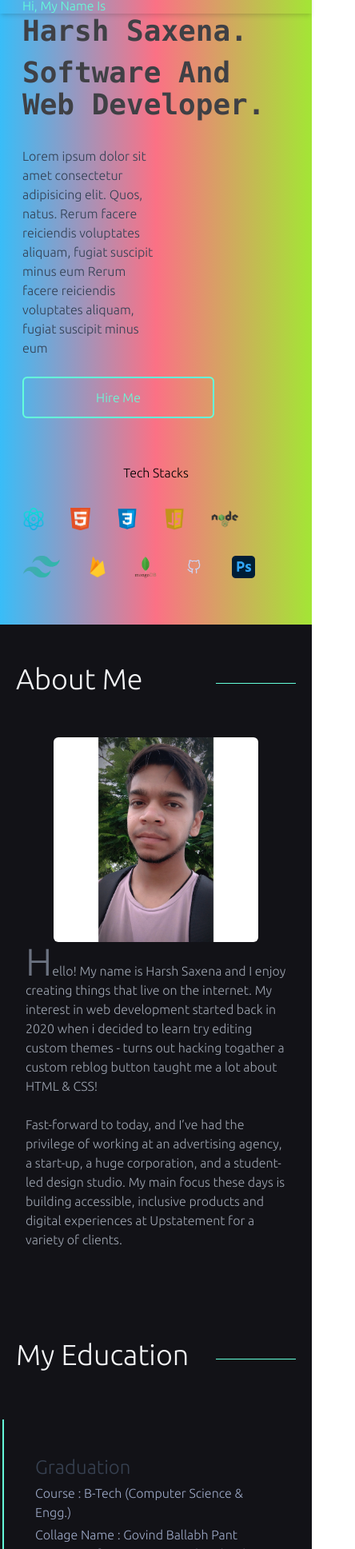
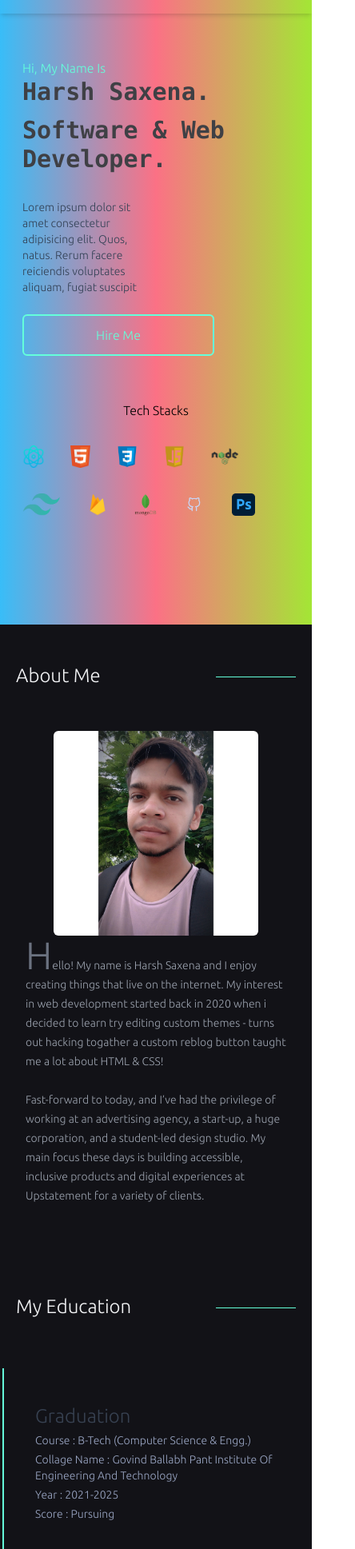
Before and after one commit to Harshsaxenajii/newPortfolio, a React (Create React App) app: page / in a window 390 px wide. Shown: the part 63-2000 px from the top of the page at 80% size, 444 px wide, since content can reach past the window. Built offline with nearby package versions, Linux system fonts and the light colour scheme.

Commit message:
lazy response and notFound

```diff
--- a/src/App.js
+++ b/src/App.js
@@ -1,23 +1,32 @@
 import React from "react";
-import Navbar from "./Components/Navbar";
-import MyJourney from "./Components/MyJourney";
-import Banner from "./Components/Banner";
-import Education from "./Components/Education";
-import About from "./Components/About";
-import Footer from "./Components/Footer";
-import { BrowserRouter } from "react-router-dom";
-import Work from "./Components/Work";
+
+import { BrowserRouter, Routes } from "react-router-dom";
+import { Route } from "react-router-dom";
+import PleaseWait from "./Components/PleaseWait";
+const LazyIndex = React.lazy(() => import("./Components/Index"));
+const NotFound = React.lazy(() => import("./Components/PageNotFound"));
 
 function App() {
   return (
     <BrowserRouter>
-      <Navbar />
-      <Banner />
-      <About />
-      <Education />
-      <MyJourney />
-      <Work/>
-      <Footer />
+      <Routes>
+        <Route
+          path="/"
+          element={
+            <React.Suspense fallback={<PleaseWait />}>
+              <LazyIndex />
+            </React.Suspense>
+          }
+        />
+        <Route
+          path="*"
+          element={
+            <React.Suspense fallback={<PleaseWait />}>
+              <NotFound />
+            </React.Suspense>
+          }
+        />
+      </Routes>
     </BrowserRouter>
   );
 }
--- a/src/Components/About.jsx
+++ b/src/Components/About.jsx
@@ -15,7 +15,7 @@ function About() {
         viewport={{ once: true }}
       >
         <div className="flex flex-col justify-center items-center ">
-          <div className="heading text-4xl  text-gray-100">About Me</div>
+          <div className="heading text-2xl md:text-4xl  text-gray-100">About Me</div>
         </div>
       </motion.div>
       <div className="flex justify-center items-center  md:w-7/12 p-8 md:p-12">
@@ -23,7 +23,7 @@ function About() {
           <Div className="flex flex-col gap-6 order-last md:-order-last">
             <div>
               <span className="text-5xl text-gray-500">H</span>
-              <span className="text-gray-400">
+              <span className="text-sm md:text-base text-gray-400">
                 ello! My name is Harsh Saxena and I enjoy creating things that
                 live on the internet. My interest in web development started
                 back in 2020 when i decided to learn try editing custom themes -
@@ -32,7 +32,7 @@ function About() {
               </span>
             </div>
             <div>
-              <span className="text-gray-400">
+              <span className="text-sm md:text-base text-gray-400">
                 Fast-forward to today, and I’ve had the privilege of working at
                 an advertising agency, a start-up, a huge corporation, and a
                 student-led design studio. My main focus these days is building
--- a/src/Components/Banner.jsx
+++ b/src/Components/Banner.jsx
@@ -11,7 +11,6 @@ import html from "../Images/html.png";
 import css from "../Images/css.png";
 import { HashLink } from "react-router-hash-link";
 import { motion } from "framer-motion";
-import { useFollowPointer } from "./FollowPointer";
 
 function Banner() {
   return (
@@ -25,11 +24,11 @@ function Banner() {
           >
             <div className="text-[#64ffda]">Hi, My Name Is</div>
             <div className="flex flex-col gap-3">
-              <div className="font-bold text-[#3f4045] font-mono text-4xl md:text-7xl">
+              <div className="font-bold text-[#3f4045] font-mono text-3xl md:text-7xl">
                 Harsh Saxena.
               </div>
-              <div className="font-bold text-[#3f4045] font-mono text-4xl md:text-7xl">
-                Software And Web Developer.
+              <div className="font-bold text-[#3f4045] font-mono text-3xl md:text-7xl">
+                Software & Web Developer.
               </div>
             </div>
           </motion.div>
@@ -39,11 +38,9 @@ function Banner() {
             animate={{ y: 0, opacity: 1 }}
             transition={{ duration: 0.7, delay: 0.25 }}
           >
-            <p className="w-1/2 text-slate-700">
+            <p className="w-1/2 text-sm md:text-base text-slate-700">
               Lorem ipsum dolor sit amet consectetur adipisicing elit. Quos,
               natus. Rerum facere reiciendis voluptates aliquam, fugiat suscipit
-              minus eum Rerum facere reiciendis voluptates aliquam, fugiat
-              suscipit minus eum
             </p>
 
             <HashLink to="#contact">
@@ -63,16 +60,56 @@ function Banner() {
               <div>Tech Stacks</div>
               <div className="text-4xl font-extralight hidden md:block">|</div>
               <div className="flex gap-8 flex-wrap w-full md:w-2/3">
-                <img className="hover:-translate-y-3 h-7 md:h-10" src={rect} alt="" />
-                <img className="hover:-translate-y-3 h-7 md:h-10" src={html} alt="" />
-                <img className="hover:-translate-y-3 h-7 md:h-10" src={css} alt="" />
-                <img className="hover:-translate-y-3 h-7 md:h-10" src={js} alt="" />
-                <img className="hover:-translate-y-3 h-7 md:h-10" src={node} alt="" />
-                <img className="hover:-translate-y-3 h-7 md:h-10" src={tailwind} alt="" />
-                <img className="hover:-translate-y-3 h-7 md:h-10" src={firebase} alt="" />
-                <img className="hover:-translate-y-3 h-7 md:h-10" src={mongo} alt="" />
-                <img className="hover:-translate-y-3 h-7 md:h-10" src={git} alt="" />
-                <img className="hover:-translate-y-3 h-7 md:h-10" src={ps} alt="" />
+                <img
+                  className="hover:-translate-y-3 h-7 md:h-10"
+                  src={rect}
+                  alt=""
+                />
+                <img
+                  className="hover:-translate-y-3 h-7 md:h-10"
+                  src={html}
+                  alt=""
+                />
+                <img
+                  className="hover:-translate-y-3 h-7 md:h-10"
+                  src={css}
+                  alt=""
+                />
+                <img
+                  className="hover:-translate-y-3 h-7 md:h-10"
+                  src={js}
+                  alt=""
+                />
+                <img
+                  className="hover:-translate-y-3 h-7 md:h-10"
+                  src={node}
+                  alt=""
+                />
+                <img
+                  className="hover:-translate-y-3 h-7 md:h-10"
+                  src={tailwind}
+                  alt=""
+                />
+                <img
+                  className="hover:-translate-y-3 h-7 md:h-10"
+                  src={firebase}
+                  alt=""
+                />
+                <img
+                  className="hover:-translate-y-3 h-7 md:h-10"
+                  src={mongo}
+                  alt=""
+                />
+                <img
+                  className="hover:-translate-y-3 h-7 md:h-10"
+                  src={git}
+                  alt=""
+                />
+                <img
+                  className="hover:-translate-y-3 h-7 md:h-10"
+                  src={ps}
+                  alt=""
+                />
               </div>
             </div>
           </motion.div>
--- a/src/Components/Education.jsx
+++ b/src/Components/Education.jsx
@@ -16,10 +16,10 @@ function Education() {
         transition={{ duration: 0.4, delay: 0.3 }}
         viewport={{ once: true }}
       >
-        <div className="heading text-4xl  text-gray-100">My Education</div>
+        <div className="heading  text-2xl md:text-4xl  text-gray-100">My Education</div>
       </motion.div>
       <Div className="education mx-7 flex flex-col md:w-3/6 divide-y-2 divide-[#64ffda]">
-        <div className=" flex flex-col gap-1 my-7 p-4 text-[#9ca8c6]">
+        <div className=" flex flex-col gap-1 my-7 p-4 text-sm md:text-base text-[#9ca8c6]">
           <div className=" text-2xl  text-gray-700">Graduation</div>
           <div>Course : B-Tech (Computer Science & Engg.)</div>
           <div>
@@ -29,14 +29,14 @@ function Education() {
           <div>Year : 2021-2025</div>
           <div>Score : Pursuing</div>
         </div>
-        <div className="flex flex-col gap-1 my-7 p-4 text-[#9ca8c6]">
+        <div className="flex flex-col gap-1 my-7 p-4 text-sm md:text-base text-[#9ca8c6]">
           <div className=" text-2xl   text-gray-700">Intermediate</div>
           <div>Collage Name : Rana Pratap Inter Collage</div>
           <div>Stream : Physics, Chemistry And Maths</div>
           <div>Year : 2020 Pass Out</div>
           <div>Score : 88.2%</div>
         </div>
-        <div className="flex flex-col gap-1 my-7 p-4 text-[#9ca8c6]">
+        <div className="flex flex-col gap-1 my-7 p-4 text-sm md:text-base text-[#9ca8c6]">
           <div className=" text-2xl  text-gray-700">High School</div>
           <div>Collage Name : Rana Pratap Inter Collage</div>
           <div>Stream : Science And Maths</div>
--- a/src/Components/Footer.jsx
+++ b/src/Components/Footer.jsx
@@ -18,7 +18,7 @@ function Footer() {
           <Div className="font-bold text-[#3f4045] font-mono text-4xl md:text-7xl">
             Get In Touch
           </Div>
-          <Div className="text-center  text-[#3f4045]">
+          <Div className="text-center text-sm md:text-base  text-[#3f4045]">
             Although I’m not currently looking for any new opportunities, my
             inbox is always open. Whether you have a question or just want to
             say hi, I’ll try my best to get back to you!
--- /dev/null
+++ b/src/Components/Index.js
@@ -0,0 +1,24 @@
+import React from "react";
+import Navbar from "./Navbar";
+import MyJourney from "./MyJourney";
+import Banner from "./Banner";
+import Education from "./Education";
+import About from "./About";
+import Footer from "./Footer";
+import Work from "./Work";
+
+function App() {
+  return (
+    <div>
+      <Navbar />
+      <Banner />
+      <About />
+      <Education />
+      <MyJourney />
+      <Work />
+      <Footer />
+    </div>
+  );
+}
+
+export default App;
--- a/src/Components/MyJourney.jsx
+++ b/src/Components/MyJourney.jsx
@@ -17,7 +17,7 @@ function MyJourney() {
         // transition={{ duration: 0.4, delay: 0.3 }}
         // viewport={{ once: true }}
       >
-        <div className="heading text-4xl  text-gray-100">My Experience</div>
+        <div className="heading text-2xl md:text-4xl  text-gray-100">My Experience</div>
       </motion.div>
       <div className="mt-12">
         <div className="wrapper">
@@ -26,7 +26,7 @@ function MyJourney() {
           </div>
 
           <Div className="row row-1">
-            <section className="shadow-md shadow-black">
+            <section className="shadow-md shadow-black text-sm md:text-base">
               <i className="icon fas fa-map-marker-alt"></i>
               <div className="details">
                 <img src="./Logos/main.png" className="h-12" alt="" />
--- /dev/null
+++ b/src/Components/PageNotFound.jsx
@@ -0,0 +1,16 @@
+import React from "react";
+import logo from "../Images/Logo.png";
+
+function PageNotFound() {
+  return (
+    <div>
+      <div className="bg-gradient-to-r from-sky-400 via-rose-400 to-lime-400 flex-col flex justify-center items-center h-screen w-full">
+        <img className="w-24 animate-spin" src={logo} alt="" />
+        <div className="text-white">OOP'S</div>
+        <div className="text-white"> Page Not Found</div>
+      </div>
+    </div>
+  );
+}
+
+export default PageNotFound;
--- /dev/null
+++ b/src/Components/PleaseWait.jsx
@@ -0,0 +1,15 @@
+import React from "react";
+import logo from "../Images/Logo.png";
+
+function PleaseWait() {
+  return (
+    <div>
+      <div className="bg-gradient-to-r from-sky-400 via-rose-400 to-lime-400 flex-col flex justify-center items-center h-screen w-full">
+        <img className="w-24 animate-spin" src={logo} alt="" />
+        <div className="text-white">Please Wait...</div>
+      </div>
+    </div>
+  );
+}
+
+export default PleaseWait;
```
Also changed, not shown: src/Components/FollowPointer.jsx (deleted, +0 -23 lines), src/Components/Navbar.jsx (+5 -5 lines), src/Components/Work.jsx (+7 -7 lines).
